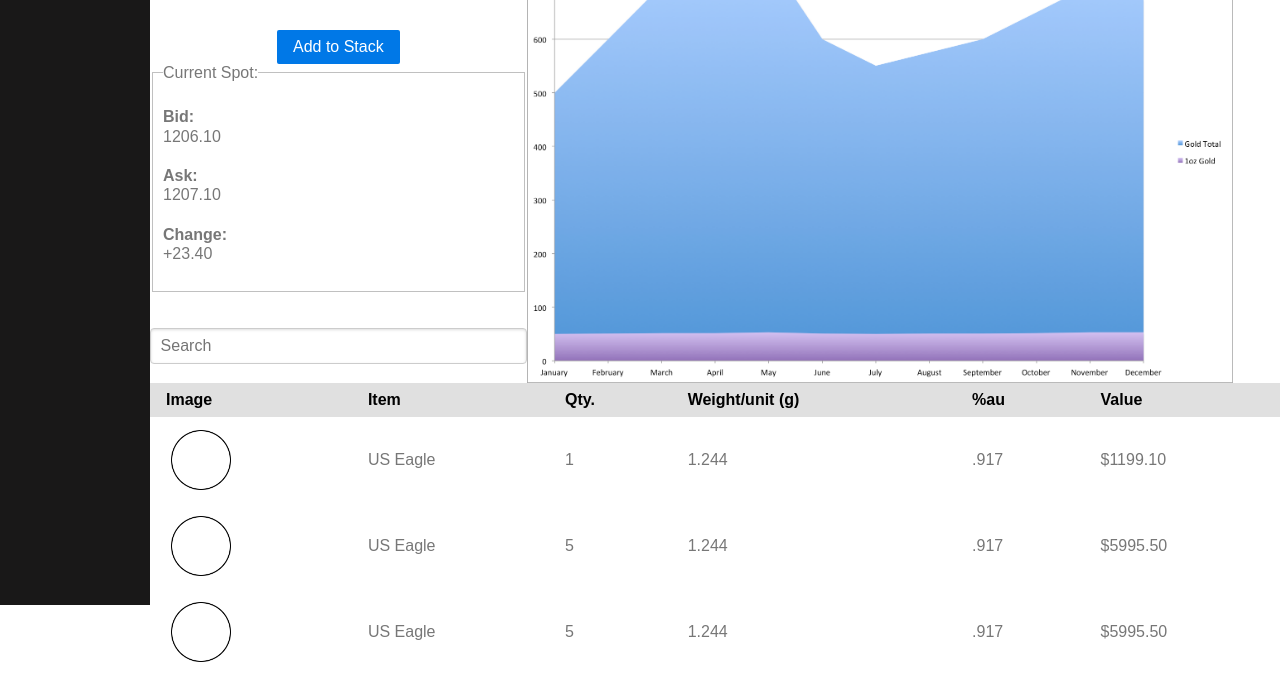
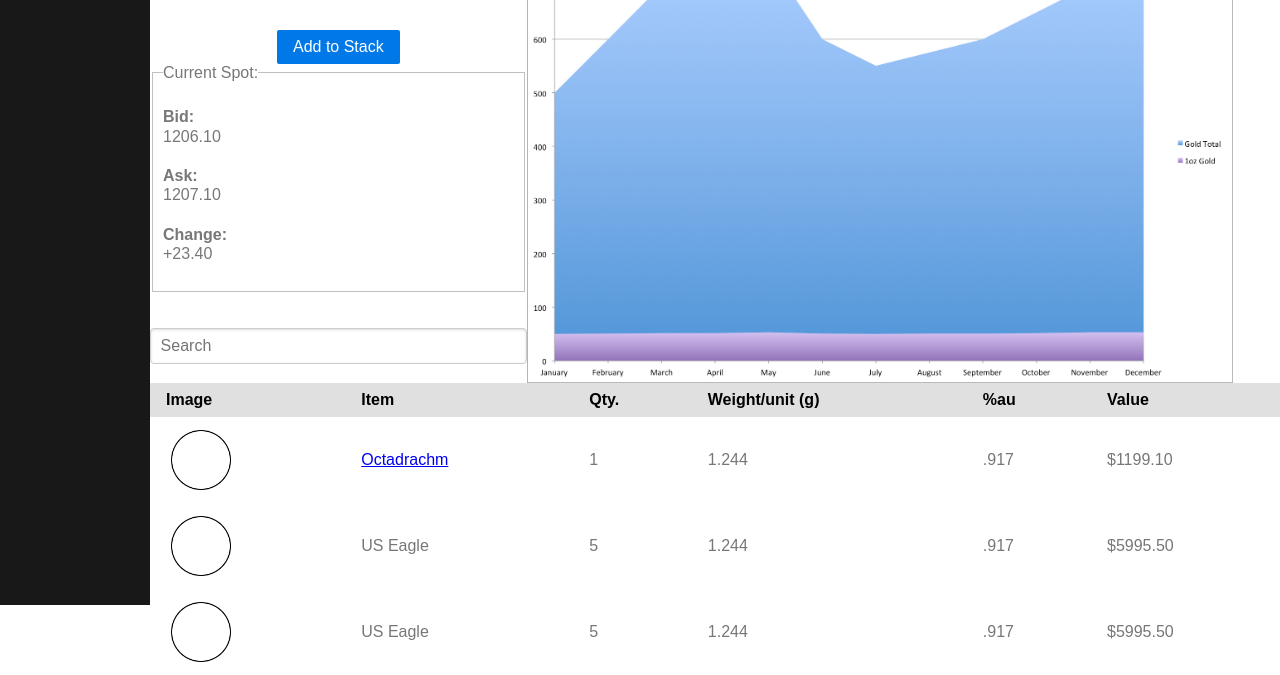
Before and after one commit to Jacob-Terrado/Team-Pentapod-CSE-134B, a plain HTML site: page mygold.html in a window 1280 px wide. Shown: the part 195-870 px from the top of the page. Drawn offline with Linux system fonts and the light colour scheme.

Commit message:
linked to coin from mygold.html
link to coin2.html from mygold.html

```diff
--- a/mygold.html
+++ b/mygold.html
@@ -98,7 +98,7 @@
           <tbody>
             <tr>
               <td><img id="b1" class="pure-img" src="img/circle.png" alt="doge"> </td>
-              <td> US Eagle</td>
+              <td> <p class="aligncenter"><a href="coin2.html">Octadrachm</a></p></td>
               <td> 1</td>
               <td> 1.244</td>
               <td> .917</td>
```
